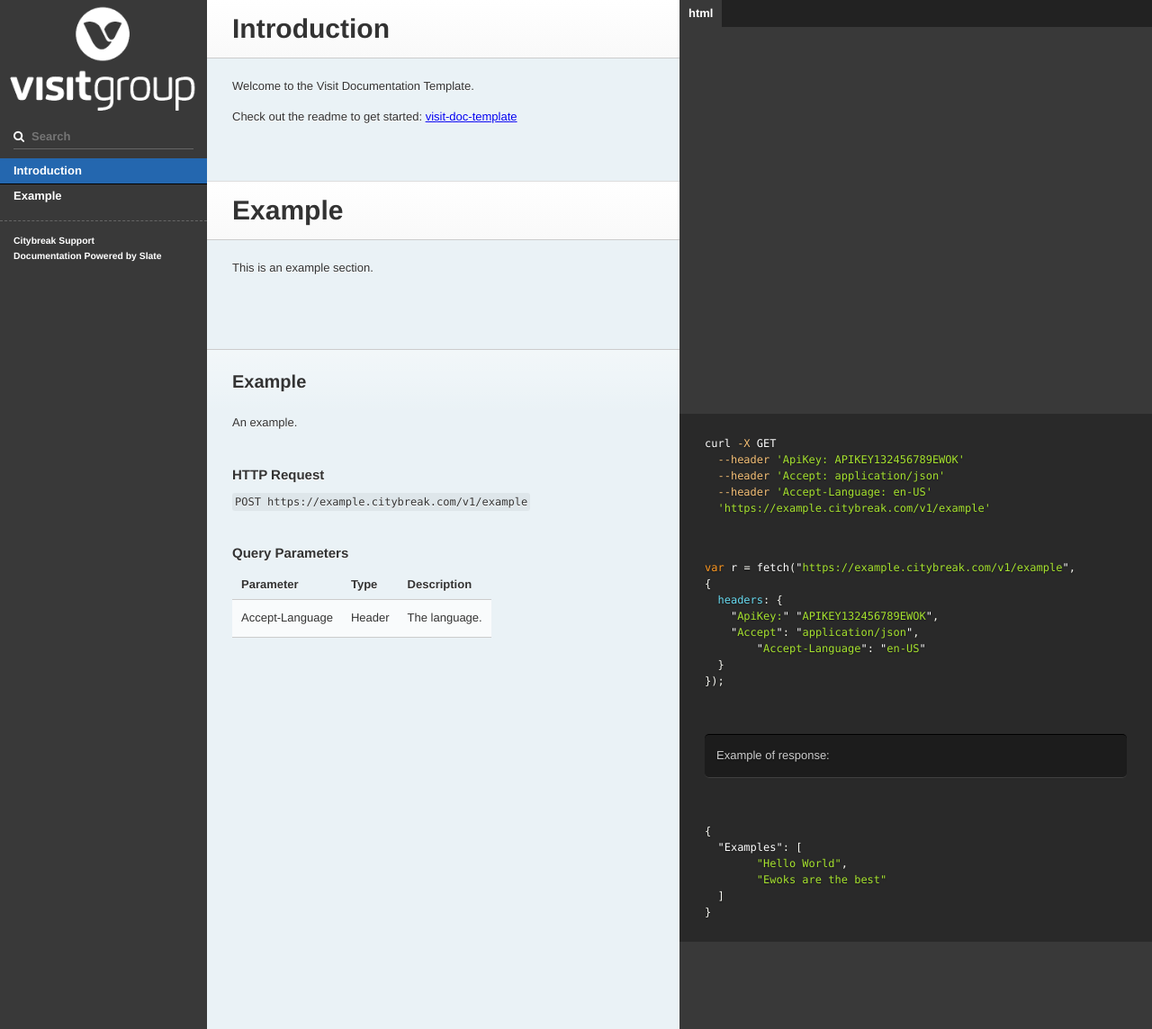
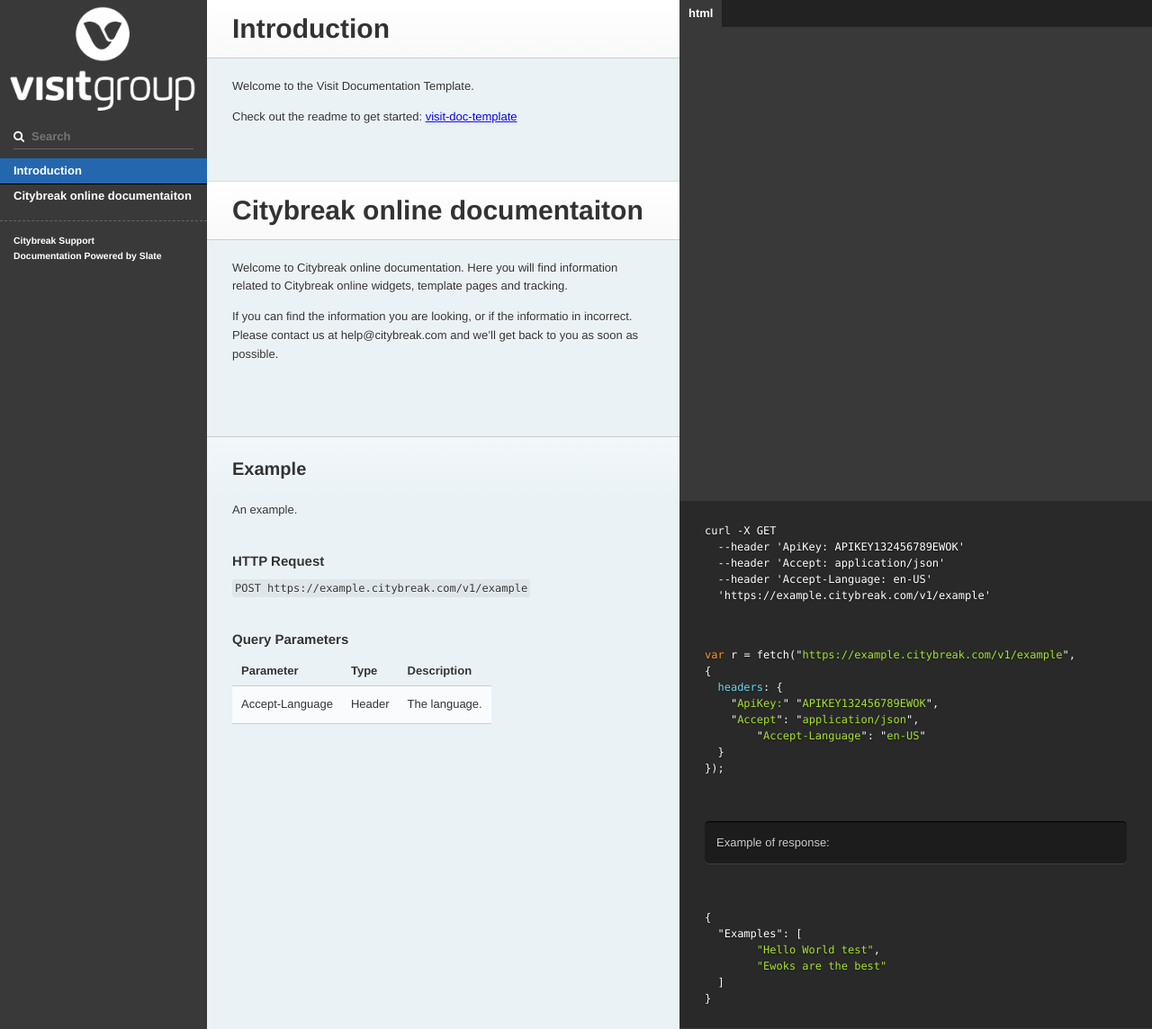
Before and after one commit to visit/citybreak-online-doc, a Jekyll site: the page built from index.md, in a window 1280 px wide and 1144 px high. Shown: the whole window at 90% size. Built offline with Jekyll 4.4.1, drawn with Linux system fonts in a browser that asks for light colours; our own code applies the rules of GitHub Pages for plain Markdown files.

Commit message:
Update example.md

````diff
--- a/_includes/example.md
+++ b/_includes/example.md
@@ -1,10 +1,13 @@
-# Example
+# Citybreak online documentaiton
 
-This is an example section.
+Welcome to Citybreak online documentation.
+Here you will find information related to Citybreak online widgets, template pages and tracking.
+
+If you can find the information you are looking, or if the informatio in incorrect. Please contact us at help@citybreak.com and we'll get back to you as soon as possible.
 
 ## Example
 
-```shell
+```html
 curl -X GET
   --header 'ApiKey: APIKEY132456789EWOK'
   --header 'Accept: application/json'
@@ -28,7 +31,7 @@ var r = fetch("https://example.citybreak.com/v1/example",
 ```json
 {
   "Examples": [
-	"Hello World",
+	"Hello World test",
 	"Ewoks are the best"
   ]
 }
````
